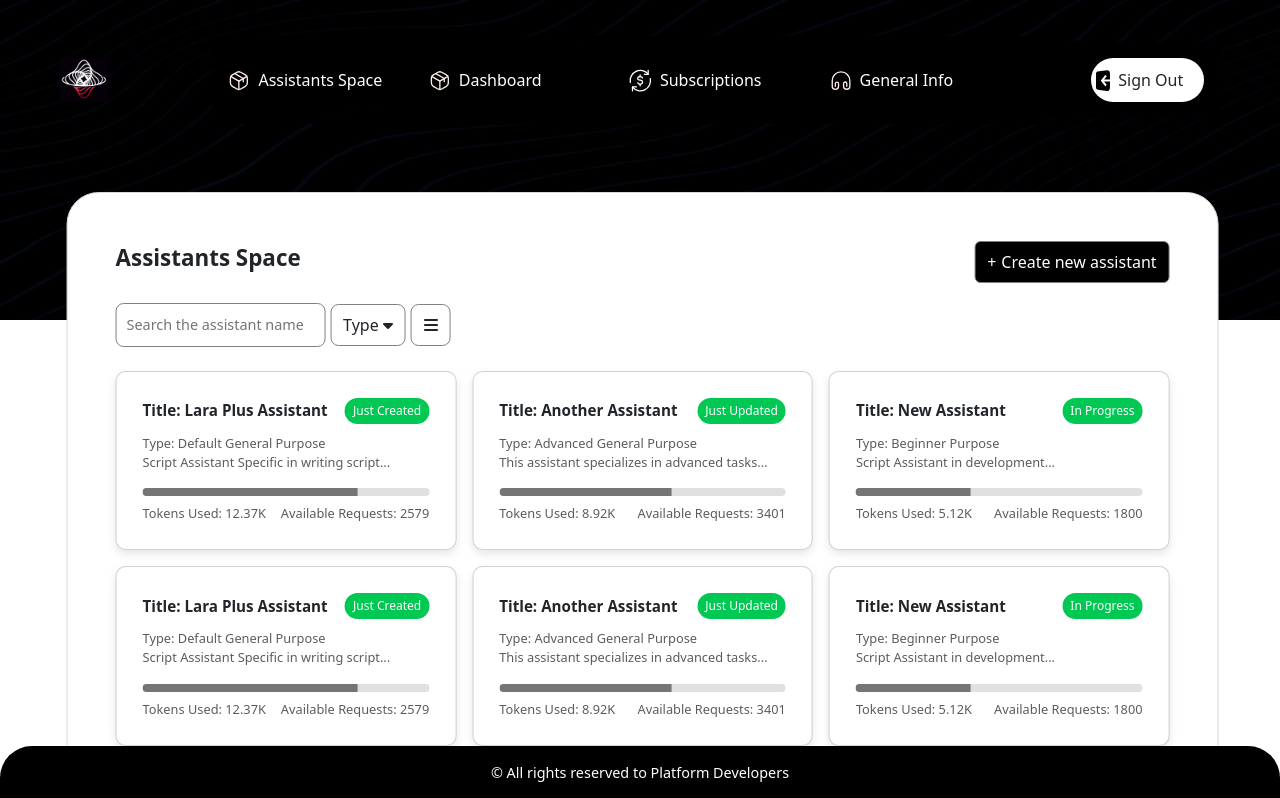
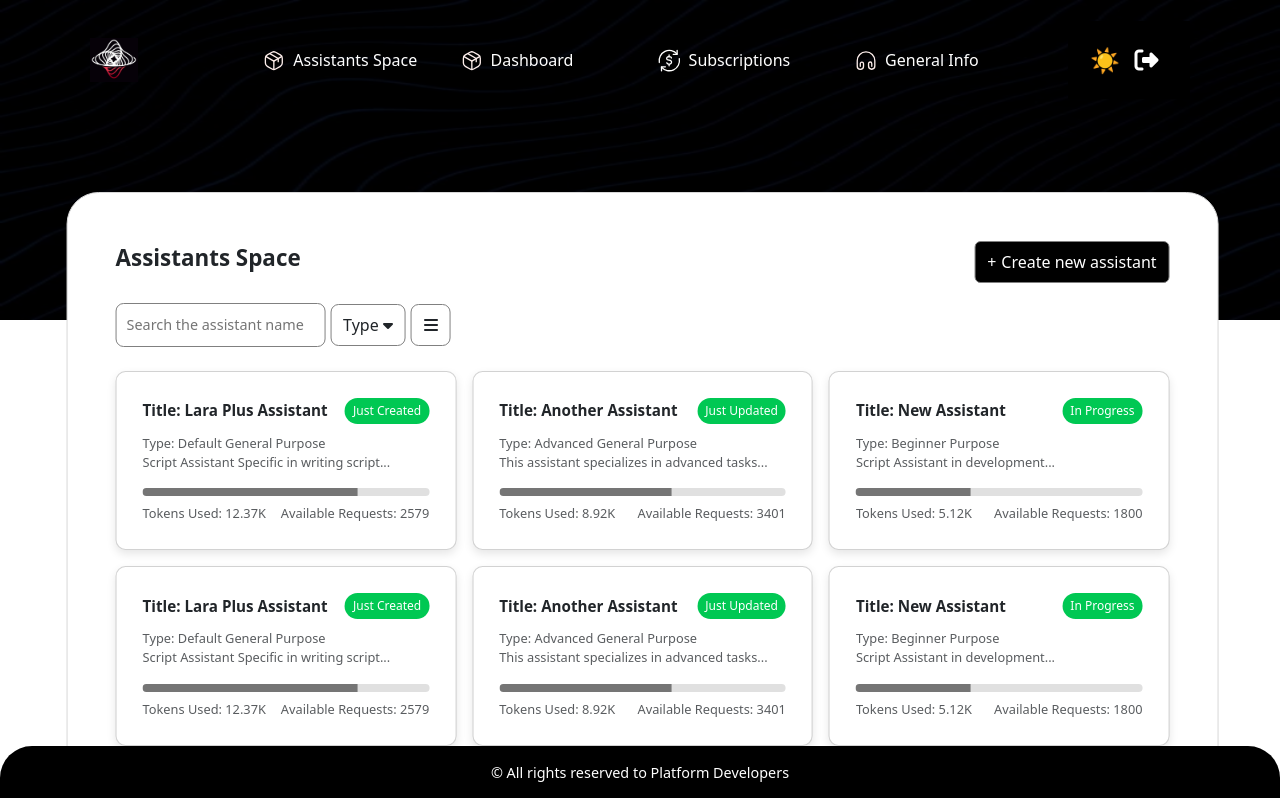
Before and after one commit to ibrahimsaber1/LARA-Platform-Frontend, a React (Vite) app: page / in a window 1280 px wide. Shown: the top 798 px of the page. Built offline with nearby package versions, Linux system fonts and the light colour scheme.

Commit message:
fix the header icons style

```diff
--- a/src/Components/Header/Header.jsx
+++ b/src/Components/Header/Header.jsx
@@ -1,8 +1,30 @@
-import React from "react";
+import React, { useState, useEffect } from 'react';
 import "../../assets/styles/Header.css";
 import { Link } from "react-router-dom";
 
 const Header = () => {
+
+
+  const [isDarkMode, setIsDarkMode] = useState(false);
+
+  useEffect(() => {
+    const
+ savedTheme = localStorage.getItem('theme');
+    if (savedTheme) {
+      setIsDarkMode(savedTheme === 'dark');
+    }
+  }, []);
+
+  useEffect(()   => {
+    const theme = isDarkMode ? 'dark' : 'light';
+    localStorage.setItem('theme', theme);
+    document.body.classList.toggle('dark-theme', isDarkMode);
+  }, [isDarkMode]);
+
+  const toggleTheme = () => {
+    setIsDarkMode(!isDarkMode);
+  };
+
   return (
 
 <header className="background-color px-5">
@@ -62,12 +84,19 @@ const Header = () => {
           </li>
         </ul>
       </div>
-      <div className="logout-countner collapse navbar-collapse" id="navbarSupportedContent">
+
+      <div className="logout-countner collapse navbar-collapse " id="navbarSupportedContent">
         <div className="logout nav-item d-flex justify-content-start align-items-center">
-          <svg width={14} height={21} viewBox="0 0 14 21" fill="none" xmlns="http://www.w3.org/2000/svg">
-            <path fillRule="evenodd" clipRule="evenodd" d="M3.379 1.28971L7.069 0.709715C10.289 0.203715 11.899 -0.0502853 12.949 0.848715C14 1.74671 14 3.37671 14 6.63671V9.62072H8.08L10.78 6.24471L9.22 4.99471L5.22 9.99471L4.72 10.6207L5.22 11.2447L9.22 16.2447L10.78 14.9947L8.08 11.6207H14V14.6037C14 17.8637 14 19.4937 12.95 20.3917C11.9 21.2897 10.29 21.0367 7.069 20.5317L3.379 19.9517C1.766 19.6977 0.96 19.5717 0.48 19.0097C2.98023e-08 18.4477 0 17.6327 0 16.0007V5.24071C0 3.60871 2.98023e-08 2.79171 0.48 2.23071C0.96 1.66971 1.766 1.54271 3.379 1.28971Z" fill="black" />
-          </svg>
-          <a className="navbar-brand text-dark ms-2" href="#">Sign Out</a>
+
+                    <button className="dark-mode-toggle" onClick={toggleTheme}>
+                  {isDarkMode ? '🌙' : '☀️'}
+                </button>
+
+          <a className="navbar-brand  ms-2" href="#">
+
+            <i class="fa-duotone fa-solid fa-right-from-bracket"></i></a>
+
+          {/* <a className="navbar-brand  ms-2" href="#">Sign Out</a> */}
         </div>
       </div>
     </div>
--- a/src/Components/Pages/Home/Main.jsx
+++ b/src/Components/Pages/Home/Main.jsx
@@ -27,7 +27,7 @@ const Main = ({ onShowCreateAssistant }) => {
             Type <i className="fa-sharp fa-solid fa-caret-down"></i>
           </button>
           <button className="btn sort-btn w-10">
-          <i class="fa-solid fa-bars"></i>
+          <i className="fa-solid fa-bars"></i>
           </button>
         </div>
       </div>
--- a/src/assets/styles/Header.css
+++ b/src/assets/styles/Header.css
@@ -34,10 +34,11 @@ header{
 
 .mynavbar{
     /* background-color: blue; */
-    width: 100%;
-    height: 20vh;
+    width: 95%;
+    height: 15vh;
     /* position: fixed; */
     z-index: 1500;
+    margin: auto;
 
 }
 
@@ -53,7 +54,6 @@ header{
 
 
 .meddle-icons{
-    /* background-color: tomato; */
     width: 100%;
     display: flex;
     align-items: center;
@@ -68,28 +68,59 @@ header{
     justify-content: space-around;
 }
 
+
+/* Change background to solid black when navbar is expanded */
+.collapse.navbar-collapse.show.meddle-icons ,.logout-countner {
+    background-color: rgb(0, 0, 0);
+    transition: background-color 0.3s ease; /* Smooth transition */
+}
+
+.collapse.navbar-collapse.show.logout-countner {
+    background-color: rgb(0, 0, 0);
+    transition: background-color 0.3s ease;
+}
+
+
+
+/* ----------------dark them -------------- */
+.dark-mode-toggle {
+    background-color: transparent;
+    border: none;
+    cursor: pointer;
+    font-size: 24px;
+  }
+
+  /* .dark-theme {
+    background-color: #333;
+    color: #fff;
+  } */
+
+
 .logout-countner{
-    width: 20%;
-    background-color: green;
+    /* width: 20%; */
+    /* background-color: #f10000; */
+    padding: 0;
 }
 
 
 .logout{
     margin-left: auto;
-    background-color: #fff;
-    padding: 0.3rem;
+    background-color: #000000;
     border-radius: 80px;
+    color: #fff;
 }
 
-
+.logout svg{
+    margin-left: 10px;
+}
 .logout a{
-    font-size: 1rem;
+    font-size: 1.5rem;
 }
 
 /* Navbar Collapse Styling */
 .navbar-dark .navbar-collapse {
 
-    background-color: rgba(0, 0, 0, 0.95); /* Dark background for visibility */
+    /* background-color: rgba(0, 0, 0, 0.01); */
     padding: 1rem; /* Optional: Add padding */
 }
 
```
